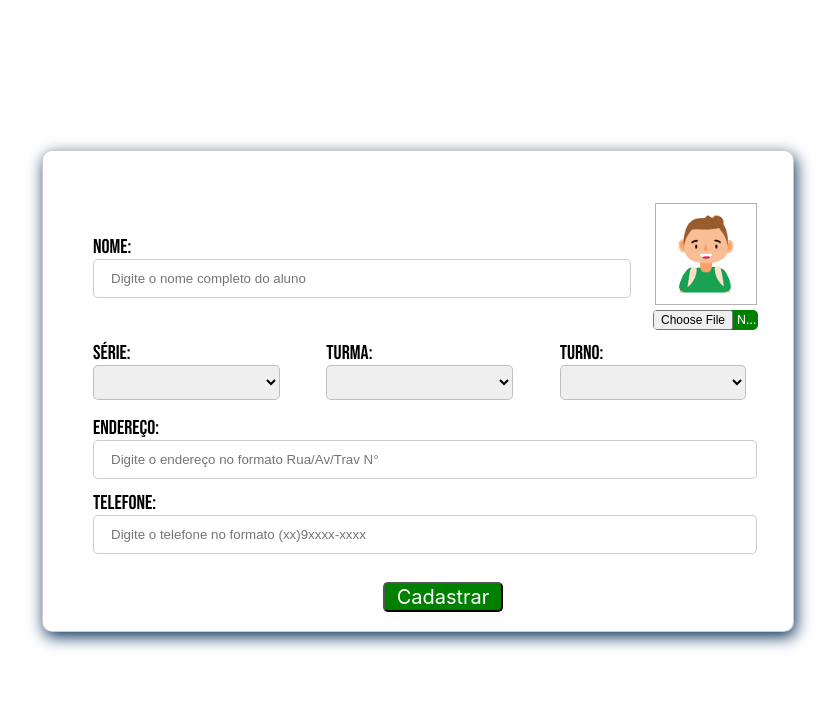
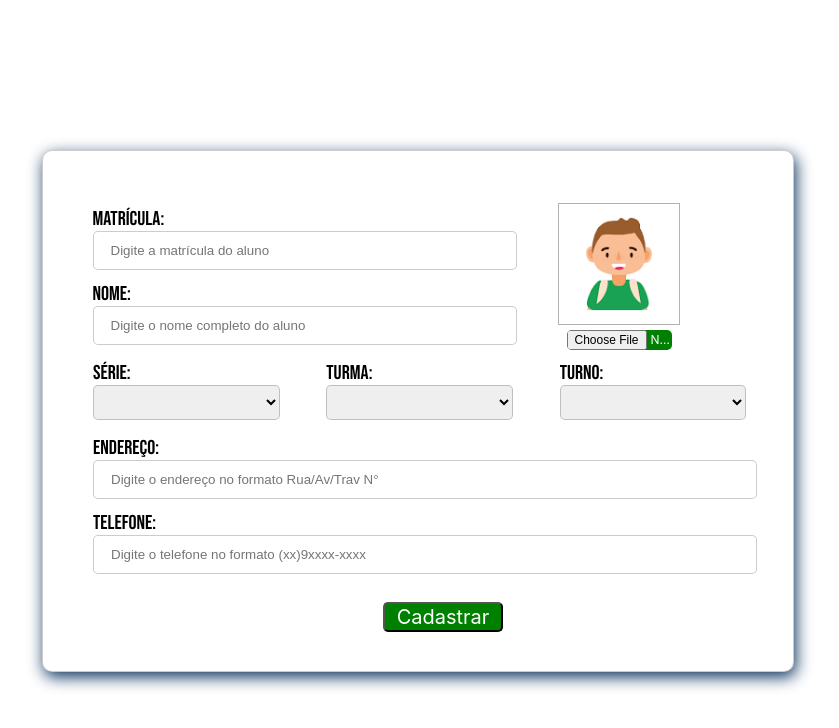
Before and after one commit to DarlanMendes/biblioteca-Joaquim-Alves, a React (Create React App) app: page /cadastro-alunos in a window 1280 px wide. Shown: the top 728 px of the page, without its empty margins (214-1053 px from the left). Built offline with nearby package versions, Linux system fonts and the light colour scheme.

Commit message:
Feita ligação da tela cadastro aluno com API firebase

```diff
--- a/src/Firebase.js
+++ b/src/Firebase.js
@@ -15,14 +15,14 @@ export default{
         return await signOut(auth)
 
     },
-      Update: async (collection, livro) => {
+      Update: async (collection, nome,nomeReg) => {
 
-            let livros = livro;
+            let nomes = nome;
 
-            console.log('livros', livros.nReg)
+            console.log('Nomes', nomeReg)
             // Add a new document in collection "livros"
-            return await setDoc(doc(db, collection, livros.nReg), {
-             livros
+            return await setDoc(doc(db, collection, nomeReg), {
+             nomes
             });
     },
     Read: async (collectionRef) => {
--- a/src/Pages/Cadastro/Cadastro.js
+++ b/src/Pages/Cadastro/Cadastro.js
@@ -8,7 +8,7 @@ export const Cadastro =()=>{
     )
     let collection='livro';
     const handleCadastroLivro=()=>{
-        Api.Update(collection,livro).then(()=>{
+        Api.Update(collection,livro,livro.nReg).then(()=>{
             alert("Livro cadastro com sucesso!");
         }).catch(()=>{
             alert("Ocorreu um erro ao cadastrar o livro.")
--- a/src/Pages/CadastroAlunos/CadastroAlunos.js
+++ b/src/Pages/CadastroAlunos/CadastroAlunos.js
@@ -1,57 +1,80 @@
 import * as C from './CadastroAlunosStyle';
 import { useState } from 'react';
-import aluno_avatar from'../../assets/aluno_avatar.png';
+import aluno_avatar from '../../assets/aluno_avatar.png';
+import Api from '../../Firebase';
 
-const CadastroAlunos =()=>{
+const CadastroAlunos = () => {
 
-    const[aluno,setAluno]=useState({nome:'',foto:aluno_avatar,serie:'',turma:'',turno:'',endereco:'',telefone:''})
-    const handleCadastroAluno =()=>{
+    const [aluno, setAluno] = useState({matricula:'',nome: '', foto: aluno_avatar, serie: '', turma: '', turno: '', endereco: '', telefone: '' })
+    const handleCadastroAluno = () => {
+        let collection = 'aluno';
+        Api.Update(collection,aluno,aluno.matricula).then(() => {
+            alert(collection+" cadastrado com sucesso!");
+        }).catch(() => {
+            alert("Ocorreu um erro ao cadastrar o livro.")
+        });
+    }
 
-    }
-    const carregaFotoAluno= async(e)=>{
+    const carregaFotoAluno = async (e) => {
         console.log(e.target.files);
         let file = e.target.files[0];
         let base64 = await converteBase64(file);
         console.log(base64);
-        let foto='foto';
-       setAluno({...aluno,[foto]:base64})
+        let foto = 'foto';
+        setAluno({ ...aluno, [foto]: base64 })
     }
-    const converteBase64 =(file)=>{
-        return new Promise((resolve,reject)=>{
+    const converteBase64 = (file) => {
+        return new Promise((resolve, reject) => {
             const fileReader = new FileReader();
             fileReader.readAsDataURL(file);
-            fileReader.onload=()=>{
+            fileReader.onload = () => {
                 resolve(fileReader.result);
             };
-            fileReader.onerror=(error)=>{
+            fileReader.onerror = (error) => {
                 reject(error);
             }
         })
     }
 
-    return(
+    return (
         <>
             <C.ContainerCadastroAlunos>
-            <C.SubContainerCadastroAlunos>
-            <C.LabelAluno style={{width:"80%"}}>
-                Nome:
-                <C.InputAluno
-                placeholder='Digite o nome completo do aluno'
-                style={{width:"95%"}}
+                <C.SubContainerCadastroAlunos >
+                    <C.SubContainerCadastroNomeAlunos style={{ width: "70%" }}>
+                        <C.LabelAluno style={{ width: "90%" }}>
+                            Matrícula:
+                            <C.InputAluno type="number" onChange={(e) => {
+                                aluno.matricula = e.target.value;
+                            }}
+                                placeholder='Digite a matrícula do aluno'
+                                style={{ width: "95%" }}
                             />
                         </C.LabelAluno>
+                        <C.LabelAluno style={{ width: "90%" }}>
+                            Nome:
+                            <C.InputAluno onChange={(e) => {
+                                aluno.nome = e.target.value;
+                            }}
+                                placeholder='Digite o nome completo do aluno'
+                                style={{ width: "95%" }}
+                            />
+                        </C.LabelAluno>
+                        </C.SubContainerCadastroNomeAlunos >
                         <C.ContainerFotoAluno>
 
-            <C.ImagemAluno src={aluno.foto}/>
-            <C.InputCadastroFoto type="file" onChange={(e)=>{
+                            <C.ImagemAluno src={aluno.foto} />
+                            <C.InputCadastroFoto type="file" onChange={(e) => {
                                 carregaFotoAluno(e);
-            }}/>
+                            }} />
                         </C.ContainerFotoAluno>
+
                 </C.SubContainerCadastroAlunos>
                 <C.SubContainerCadastroAlunos>
                     <C.LabelAluno>
                         Série:
-                <C.InputSelectAluno>
+                        <C.InputSelectAluno onChange={(e) => {
+                            aluno.serie = e.target.value;
+                        }}>
                             <C.OptionAluno value="" selected></C.OptionAluno>
                             <C.OptionAluno value="1° SÉRIE">1° SÉRIE</C.OptionAluno>
                             <C.OptionAluno value="2° SÉRIE">2° SÉRIE</C.OptionAluno>
@@ -61,7 +84,9 @@ const CadastroAlunos =()=>{
                     </C.LabelAluno>
                     <C.LabelAluno>
                         Turma:
-                <C.InputSelectAluno placeholder='Selecione a turma do aluno'>
+                        <C.InputSelectAluno onChange={(e) => {
+                            aluno.turma = e.target.value;
+                        }}>
                             <C.OptionAluno value="" selected></C.OptionAluno>
                             <C.OptionAluno value="A">A</C.OptionAluno>
                             <C.OptionAluno value="B">B</C.OptionAluno>
@@ -73,7 +98,9 @@ const CadastroAlunos =()=>{
 
                     <C.LabelAluno>
                         Turno:
-                <C.InputSelectAluno>
+                        <C.InputSelectAluno onChange={(e) => {
+                            aluno.turno = e.target.value;
+                        }}>
                             <C.OptionAluno value="" selected></C.OptionAluno>
                             <C.OptionAluno value="MANHÃ">MANHÃ</C.OptionAluno>
                             <C.OptionAluno value="TARDE">TARDE</C.OptionAluno>
@@ -81,18 +108,22 @@ const CadastroAlunos =()=>{
                         </C.InputSelectAluno>
                     </C.LabelAluno>
                 </C.SubContainerCadastroAlunos>
-            <C.SubContainerCadastroAlunos style={{flexDirection:"column"}}>
+                <C.SubContainerCadastroAlunos style={{ flexDirection: "column" }}>
                     <C.LabelAluno>
                         Endereço:
-                <C.InputAluno
+                        <C.InputAluno onChange={(e) => {
+                            aluno.endereco = e.target.value;
+                        }}
                             placeholder='Digite o endereço no formato Rua/Av/Trav N°'
-                style={{width:"94%"}}/>
+                            style={{ width: "94%" }} />
                     </C.LabelAluno>
                     <C.LabelAluno>
                         Telefone:
-                <C.InputAluno
+                        <C.InputAluno onChange={(e) => {
+                            aluno.telefone = e.target.value;
+                        }}
                             placeholder='Digite o telefone no formato (xx)9xxxx-xxxx'
-                style={{width:"94%"}}
+                            style={{ width: "94%" }}
                         />
                     </C.LabelAluno>
                 </C.SubContainerCadastroAlunos>
--- a/src/Pages/CadastroAlunos/CadastroAlunosStyle.js
+++ b/src/Pages/CadastroAlunos/CadastroAlunosStyle.js
@@ -11,15 +11,15 @@ top:150px;
 left:20vw;
 margin: auto;
 padding:50px 0px 50px 50px;
-height:380px;
+height:420px;
 width:700px;
 border: 1px solid rgb(0,0,0,0.2);
 border-radius: 10px;
 box-shadow: 2px 5px 16px 0px #0B325E;
 `
 export const ImagemAluno =styled.img`
-height:100px;
-width:100px;
+height:120px;
+width:120px;
 border: 1px solid rgb(0,0,0,0.3);
 margin: 0px;
 `
@@ -30,6 +30,14 @@ justify-content: start;
 align-items: center;
 width:100%;
 margin: 0px 0 0 0;
+`
+export const SubContainerCadastroNomeAlunos = styled.div`
+display: flex;
+flex-direction: column;
+justify-content: start;
+align-items: center;
+width:100%;
+margin: 0px 0 0 -25px;
 `
 export const InputAluno = styled.input`
 height:35px;
@@ -84,6 +92,6 @@ display: flex;
 flex-direction: column;
 justify-content: center;
 align-items: center;
-height:130px;
+height:150px;
 margin:0px;
 `
```
Lines whose indentation alone changed are shown as unchanged.
